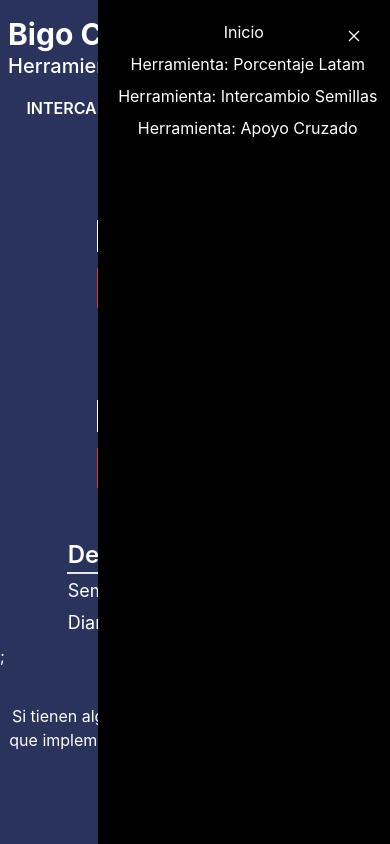
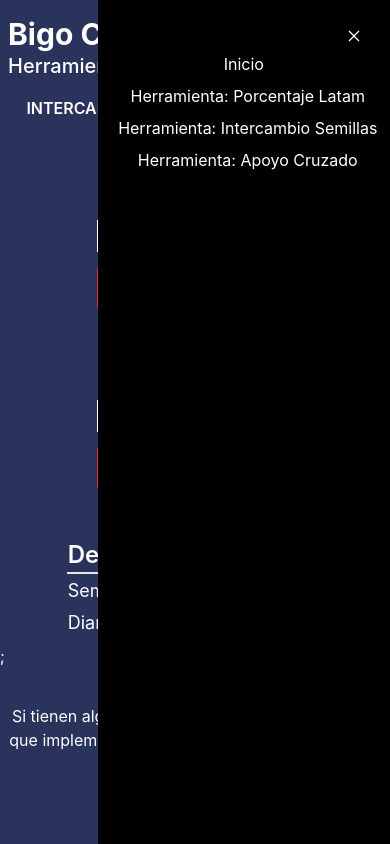
Before and after one commit to DanielCArce/Bigo_Calculator, a Next.js app: page /intercambio_semillas_diamantes in a window 390 px wide. Both pictures are taken after a click on the element 354 px from the left and 36 px from the top of the page. Built offline with nearby package versions, Linux system fonts and the light colour scheme.

Commit message:
fix: Hamburger menu
Add margin to hamburger menu

```diff
--- a/components/HeaderPage.jsx
+++ b/components/HeaderPage.jsx
@@ -1,4 +1,4 @@
-import React,{useState} from "react";
+import React, { useState} from "react";
 import Link from "next/link";
 import {GiHamburgerMenu} from 'react-icons/gi'
 import {VscChromeClose} from 'react-icons/vsc'
@@ -6,7 +6,7 @@
 function HeaderPage() {
   const [isOpen, setIsOpen] = useState(false);
   const styles = +isOpen
-    ? "z-0 flex flex-col absolute w-3/4 bg-black h-screen py-4 px-1 top-0 right-0"
+    ? "z-0 flex flex-col absolute w-3/4 bg-black h-screen py-4 px-1 top-0 right-0 pt-12"
     : "flex-row hidden lg:flex md:flex sm:flex";
   const handleMenu = ()=>{
     setIsOpen(!isOpen);
@@ -28,7 +28,7 @@
         >
           {isOpen ? <VscChromeClose /> : <GiHamburgerMenu />}
         </span>
-        <ul className={styles}>
+        <ul className={styles} onClick={handleMenu}>
           <li>
             <Link href="/">
               <a className="block text-center px-2 py-1 hover:border-b-2">
```
